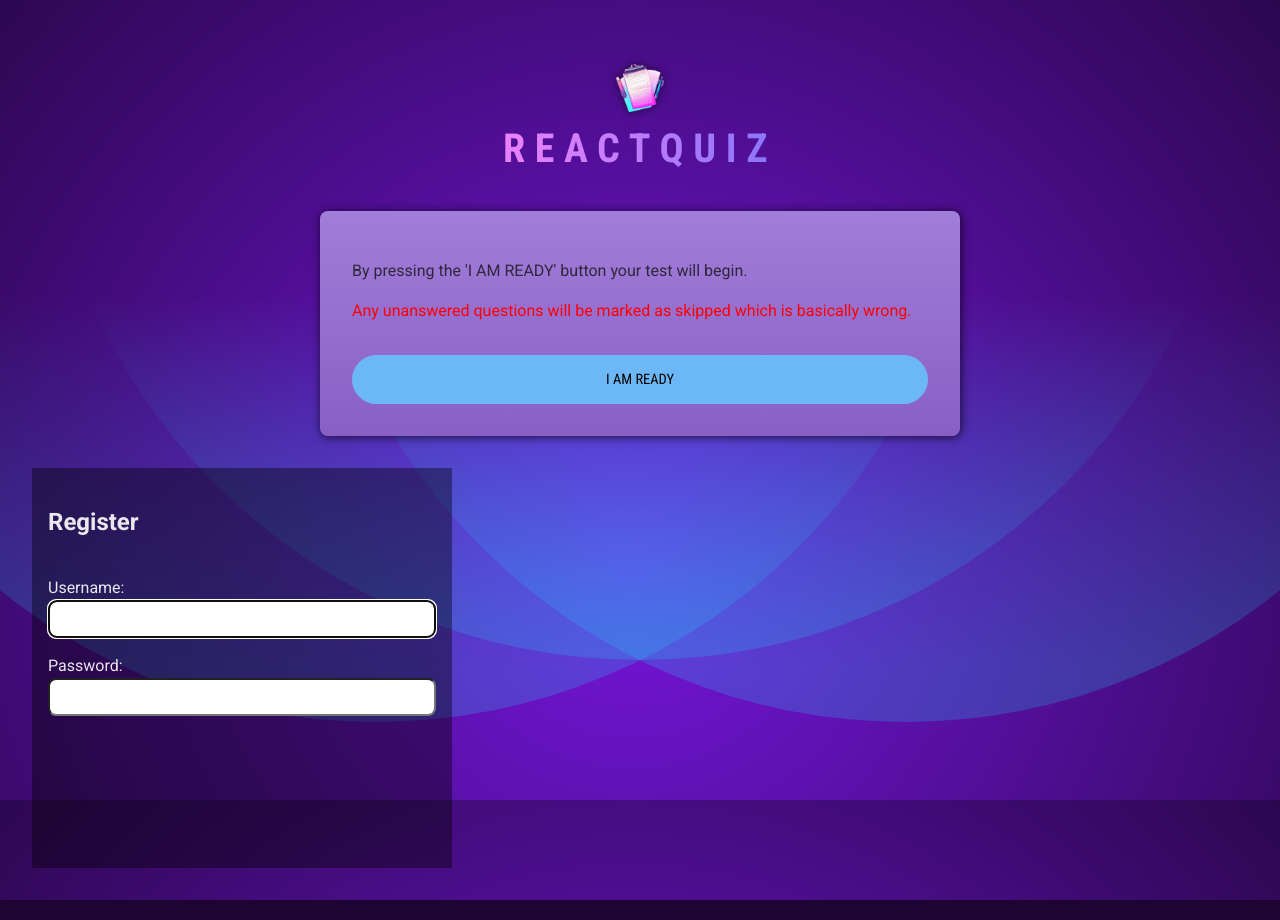
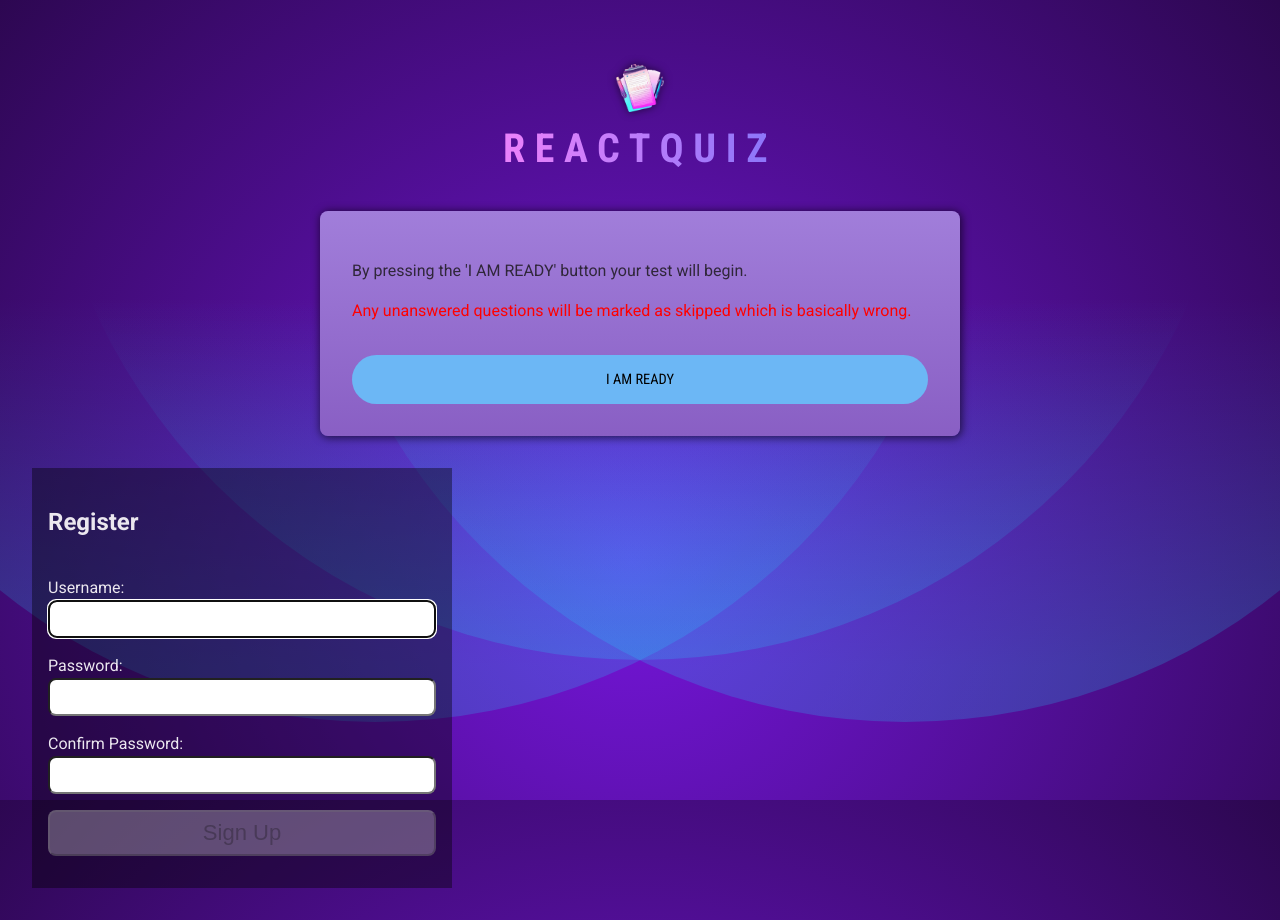
Before and after one commit to lukacc008/testing-platform, a React (Vite) app: page / in a window 1280 px wide. Built offline with nearby package versions, Linux system fonts and the light colour scheme.

Commit message:
Password confirmation input

```diff
--- a/src/components/Register.jsx
+++ b/src/components/Register.jsx
@@ -99,8 +99,14 @@ const Register = () => {
 
         <label htmlFor="password">
           Password:
-                            <FontAwesomeIcon icon={faCheck} className={validPwd ? "valid" : "hide"} />
-                            <FontAwesomeIcon icon={faTimes} className={validPwd || !pwd ? "hide" : "invalid"} />
+          <FontAwesomeIcon
+            icon={faCheck}
+            className={validPwd ? "valid" : "hide"}
+          />
+          <FontAwesomeIcon
+            icon={faTimes}
+            className={validPwd || !pwd ? "hide" : "invalid"}
+          />
         </label>
         <input
           type="password"
@@ -113,12 +119,59 @@ const Register = () => {
           onFocus={() => setPwdFocus(true)}
           onBlur={() => setPwdFocus(false)}
         />
-                        <p id="pwdnote" className={pwdFocus && !validPwd ? "instructions" : "offscreen"}>
+        <p
+          id="pwdnote"
+          className={pwdFocus && !validPwd ? "instructions" : "offscreen"}
+        >
           <FontAwesomeIcon icon={faInfoCircle} />
-                            8 to 24 characters.<br />
-                            Must include uppercase and lowercase letters, a number and a special character.<br />
-                            Allowed special characters: <span aria-label="exclamation mark">!</span> <span aria-label="at symbol">@</span> <span aria-label="hashtag">#</span> <span aria-label="dollar sign">$</span> <span aria-label="percent">%</span>
+          8 to 24 characters.
+          <br />
+          Must include uppercase and lowercase letters, a number and a special
+          character.
+          <br />
+          Allowed special characters:{" "}
+          <span aria-label="exclamation mark">!</span>{" "}
+          <span aria-label="at symbol">@</span>{" "}
+          <span aria-label="hashtag">#</span>{" "}
+          <span aria-label="dollar sign">$</span>{" "}
+          <span aria-label="percent">%</span>
         </p>
+
+        <label htmlFor="confirm_pwd">
+          Confirm Password:
+          <FontAwesomeIcon
+            icon={faCheck}
+            className={validMatch && matchPwd ? "valid" : "hide"}
+          />
+          <FontAwesomeIcon
+            icon={faTimes}
+            className={validMatch || !matchPwd ? "hide" : "invalid"}
+          />
+        </label>
+        <input
+          type="password"
+          id="confirm_pwd"
+          onChange={(e) => setMatchPwd(e.target.value)}
+          value={matchPwd}
+          required
+          aria-invalid={validMatch ? "false" : "true"}
+          aria-describedby="confirmnote"
+          onFocus={() => setMatchFocus(true)}
+          onBlur={() => setMatchFocus(false)}
+        />
+        <p
+          id="confirmnote"
+          className={matchFocus && !validMatch ? "instructions" : "offscreen"}
+        >
+          <FontAwesomeIcon icon={faInfoCircle} />
+          Must match the first password input field.
+        </p>
+
+        <button
+          disabled={!validName || !validPwd || !validMatch ? true : false}
+        >
+          Sign Up
+        </button>
       </form>
     </section>
   );
```
Lines whose indentation alone changed are shown as unchanged.
